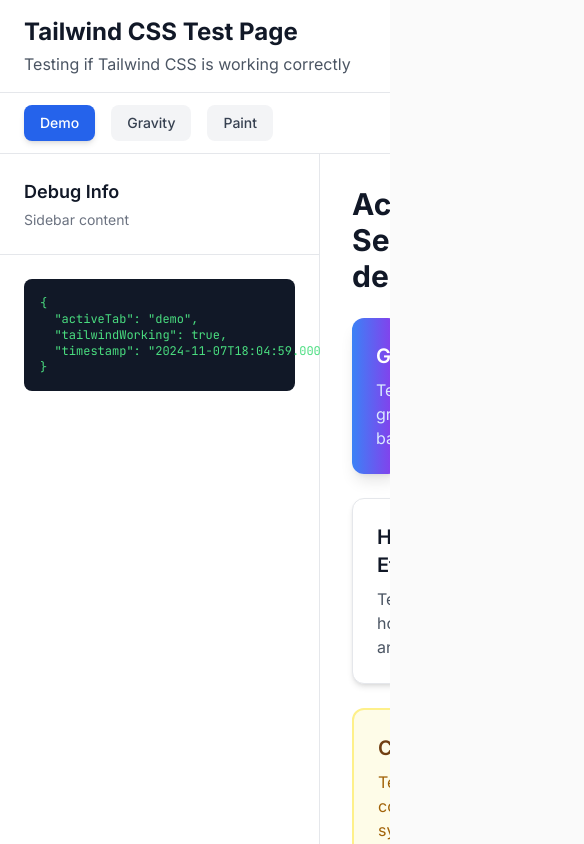
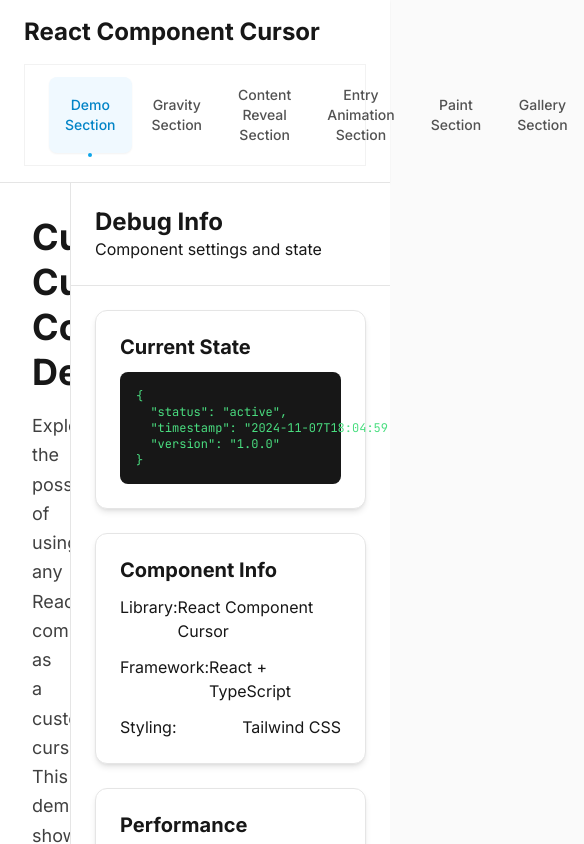
Before and after one commit to yhattav/react-component-cursor, a React (Vite) app in the folder example/: page / in a window 390 px wide. Shown: the whole page, 584 px wide, since content can reach past the window. Built offline with nearby package versions, Linux system fonts and the light colour scheme.

Commit message:
initial structure

```diff
--- a/example/src/App.tsx
+++ b/example/src/App.tsx
@@ -1,132 +1,45 @@
 import React, { useState } from 'react';
+import { Navigation, Sidebar } from './components';
+import { DemoSection } from './sections/DemoSection';
 
 function App() {
-  const [activeTab, setActiveTab] = useState('demo');
+  const [activeSection, setActiveSection] = useState('demo');
+
+  const sections = [
+    { id: 'demo', name: 'Demo', title: 'Demo Section', height: 'auto', component: DemoSection },
+    { id: 'gravity', name: 'Gravity', title: 'Gravity Section', height: 'auto', component: () => <div className="p-8"><h2 className="text-2xl font-bold text-neutral-900">Gravity Section</h2><p className="text-neutral-600 mt-2">Coming soon...</p></div> },
+    { id: 'content-reveal', name: 'Content Reveal', title: 'Content Reveal Section', height: 'auto', component: () => <div className="p-8"><h2 className="text-2xl font-bold text-neutral-900">Content Reveal Section</h2><p className="text-neutral-600 mt-2">Coming soon...</p></div> },
+    { id: 'entry-animation', name: 'Entry Animation', title: 'Entry Animation Section', height: 'auto', component: () => <div className="p-8"><h2 className="text-2xl font-bold text-neutral-900">Entry Animation Section</h2><p className="text-neutral-600 mt-2">Coming soon...</p></div> },
+    { id: 'paint', name: 'Paint', title: 'Paint Section', height: 'auto', component: () => <div className="p-8"><h2 className="text-2xl font-bold text-neutral-900">Paint Section</h2><p className="text-neutral-600 mt-2">Coming soon...</p></div> },
+    { id: 'gallery', name: 'Gallery', title: 'Gallery Section', height: 'auto', component: () => <div className="p-8"><h2 className="text-2xl font-bold text-neutral-900">Gallery Section</h2><p className="text-neutral-600 mt-2">Coming soon...</p></div> },
+  ];
+
+  const activeComponent = sections.find(section => section.id === activeSection)?.component;
+  const ActiveComponent = activeComponent || (() => <div>Section not found</div>);
 
   return (
-    <div className="h-screen w-screen flex flex-col bg-gradient-to-br from-blue-50 to-purple-50">
-      {/* Test Header */}
-      <header className="w-full bg-white shadow-md border-b border-gray-200">
+    <div className="h-screen w-screen flex flex-col bg-neutral-50">
+      {/* Header */}
+      <header className="w-full bg-white shadow-sm border-b border-neutral-200 flex-shrink-0">
         <div className="px-6 py-4">
-          <h1 className="text-2xl font-bold text-gray-900">Tailwind CSS Test Page</h1>
-          <p className="text-gray-600 mt-1">Testing if Tailwind CSS is working correctly</p>
+          <h1 className="text-2xl font-bold text-neutral-900 mb-4">React Component Cursor</h1>
+          <Navigation
+            sections={sections}
+            activeSection={activeSection}
+            onSectionChange={setActiveSection}
+          />
         </div>
       </header>
 
-      {/* Test Navigation */}
-      <nav className="w-full bg-white border-b border-gray-200 px-6 py-3">
-        <div className="flex space-x-4">
-          {['demo', 'gravity', 'paint'].map((tab) => (
-            <button
-              key={tab}
-              onClick={() => setActiveTab(tab)}
-              className={`
-                px-4 py-2 rounded-lg font-medium text-sm transition-all duration-200
-                ${activeTab === tab
-                  ? 'bg-blue-600 text-white shadow-md'
-                  : 'bg-gray-100 text-gray-700 hover:bg-gray-200'
-                }
-              `}
-            >
-              {tab.charAt(0).toUpperCase() + tab.slice(1)}
-            </button>
-          ))}
-        </div>
-      </nav>
+      {/* Main Layout */}
+      <div className="flex-1 flex overflow-hidden">
+        {/* Main Content Area */}
+        <main className="flex-1 bg-white overflow-auto">
+          <ActiveComponent />
+        </main>
 
-      {/* Main Layout Container */}
-      <div className="flex-1 flex overflow-hidden">
-        {/* Left Sidebar */}
-        <aside className="w-80 bg-white border-r border-gray-200 flex-shrink-0">
-          <div className="h-full flex flex-col">
-            <div className="p-6 border-b border-gray-200">
-              <h2 className="text-lg font-semibold text-gray-900">Debug Info</h2>
-              <p className="text-sm text-gray-500 mt-1">Sidebar content</p>
-            </div>
-            <div className="flex-1 p-6">
-              <div className="bg-gray-900 rounded-lg p-4">
-                <pre className="text-xs text-green-400 font-mono">
-{JSON.stringify({
-  activeTab,
-  tailwindWorking: true,
-  timestamp: new Date().toISOString()
-}, null, 2)}
-                </pre>
-              </div>
-            </div>
-          </div>
-        </aside>
-
-        {/* Main Content */}
-        <main className="flex-1 bg-white overflow-auto">
-          <div className="p-8">
-            <div className="max-w-4xl mx-auto">
-              <h2 className="text-3xl font-bold text-gray-900 mb-6">
-                Active Section: {activeTab}
-              </h2>
-
-              {/* Test Cards */}
-              <div className="grid grid-cols-1 md:grid-cols-2 lg:grid-cols-3 gap-6 mb-8">
-                <div className="bg-gradient-to-r from-blue-500 to-purple-600 rounded-xl p-6 text-white shadow-lg hover:shadow-xl transition-shadow duration-200">
-                  <h3 className="text-xl font-semibold mb-2">Gradients</h3>
-                  <p className="text-blue-100">Testing gradient backgrounds</p>
-                </div>
-
-                <div className="bg-white rounded-xl p-6 border border-gray-200 shadow-md hover:shadow-lg transition-all duration-200 hover:-translate-y-1">
-                  <h3 className="text-xl font-semibold text-gray-900 mb-2">Hover Effects</h3>
-                  <p className="text-gray-600">Testing hover animations</p>
-                </div>
-
-                <div className="bg-yellow-50 rounded-xl p-6 border-2 border-yellow-200">
-                  <h3 className="text-xl font-semibold text-yellow-900 mb-2">Colors</h3>
-                  <p className="text-yellow-700">Testing color system</p>
-                </div>
-              </div>
-
-              {/* Test Buttons */}
-              <div className="flex flex-wrap gap-4 mb-8">
-                <button className="bg-blue-600 hover:bg-blue-700 text-white font-medium px-6 py-3 rounded-lg transition-colors duration-200">
-                  Primary Button
-                </button>
-                <button className="bg-gray-100 hover:bg-gray-200 text-gray-700 font-medium px-6 py-3 rounded-lg border border-gray-300 transition-colors duration-200">
-                  Secondary Button
-                </button>
-                <button className="border-2 border-blue-600 text-blue-600 hover:bg-blue-50 font-medium px-6 py-3 rounded-lg transition-colors duration-200">
-                  Outline Button
-                </button>
-              </div>
-
-              {/* Test Typography */}
-              <div className="prose max-w-none">
-                <h3 className="text-2xl font-bold text-gray-900 mb-4">Typography Test</h3>
-                <p className="text-gray-700 leading-relaxed mb-4">
-                  This is a test paragraph to verify that Tailwind CSS typography classes are working correctly.
-                  The text should be properly styled with the right font family, size, and spacing.
-                </p>
-                <ul className="list-disc list-inside text-gray-700 space-y-2">
-                  <li>Flexbox layout: <span className="text-green-600 font-semibold">✓ Working</span></li>
-                  <li>Color system: <span className="text-green-600 font-semibold">✓ Working</span></li>
-                  <li>Spacing utilities: <span className="text-green-600 font-semibold">✓ Working</span></li>
-                  <li>Hover effects: <span className="text-green-600 font-semibold">✓ Working</span></li>
-                  <li>Responsive grid: <span className="text-green-600 font-semibold">✓ Working</span></li>
-                </ul>
-              </div>
-
-              {/* Test Responsive Layout */}
-              <div className="mt-8 p-6 bg-gray-50 rounded-xl">
-                <h4 className="text-lg font-semibold text-gray-900 mb-4">Responsive Test</h4>
-                <div className="grid grid-cols-1 sm:grid-cols-2 lg:grid-cols-4 gap-4">
-                  {[1, 2, 3, 4].map((num) => (
-                    <div key={num} className="bg-white p-4 rounded-lg border border-gray-200">
-                      <div className="w-full h-16 bg-gradient-to-r from-indigo-500 to-purple-500 rounded mb-3"></div>
-                      <p className="text-sm text-gray-600">Item {num}</p>
-                    </div>
-                  ))}
-                </div>
-              </div>
-            </div>
-          </div>
-        </main>
+        {/* Right Sidebar */}
+        <Sidebar />
       </div>
     </div>
   );
--- /dev/null
+++ b/example/src/components/Sidebar.tsx
@@ -0,0 +1,85 @@
+import React from 'react';
+import { Card, Typography } from './ui';
+
+const { Title, Text } = Typography;
+
+interface SidebarProps {
+  className?: string;
+}
+
+export const Sidebar: React.FC<SidebarProps> = ({ className = '' }) => {
+  return (
+    <aside className={`w-80 bg-white border-l border-neutral-200 flex-shrink-0 ${className}`}>
+      <div className="h-full flex flex-col">
+        {/* Header */}
+        <div className="p-6 border-b border-neutral-200">
+          <Title level={3}>Debug Info</Title>
+          <Text className="text-neutral-500">Component settings and state</Text>
+        </div>
+
+        {/* Content */}
+        <div className="flex-1 p-6 overflow-auto">
+          <div className="space-y-6">
+            {/* Current State */}
+            <Card className="p-4">
+              <Title level={4} className="mb-3">Current State</Title>
+              <div className="bg-neutral-900 rounded-lg p-4">
+                <pre className="text-xs text-green-400 font-mono">
+{JSON.stringify({
+  status: 'active',
+  timestamp: new Date().toISOString(),
+  version: '1.0.0'
+}, null, 2)}
+                </pre>
+              </div>
+            </Card>
+
+            {/* Component Info */}
+            <Card className="p-4">
+              <Title level={4} className="mb-3">Component Info</Title>
+              <div className="space-y-3">
+                <div className="flex justify-between">
+                  <Text className="text-neutral-600">Library:</Text>
+                  <Text className="font-medium">React Component Cursor</Text>
+                </div>
+                <div className="flex justify-between">
+                  <Text className="text-neutral-600">Framework:</Text>
+                  <Text className="font-medium">React + TypeScript</Text>
+                </div>
+                <div className="flex justify-between">
+                  <Text className="text-neutral-600">Styling:</Text>
+                  <Text className="font-medium">Tailwind CSS</Text>
+                </div>
+              </div>
+            </Card>
+
+            {/* Performance */}
+            <Card className="p-4">
+              <Title level={4} className="mb-3">Performance</Title>
+              <div className="space-y-2">
+                <div className="flex justify-between items-center">
+                  <Text className="text-neutral-600">Bundle Size:</Text>
+                  <span className="text-xs bg-green-100 text-green-800 px-2 py-1 rounded-full font-medium">
+                    &lt;10KB
+                  </span>
+                </div>
+                <div className="flex justify-between items-center">
+                  <Text className="text-neutral-600">Dependencies:</Text>
+                  <span className="text-xs bg-blue-100 text-blue-800 px-2 py-1 rounded-full font-medium">
+                    Minimal
+                  </span>
+                </div>
+                <div className="flex justify-between items-center">
+                  <Text className="text-neutral-600">React Version:</Text>
+                  <span className="text-xs bg-primary-100 text-primary-800 px-2 py-1 rounded-full font-medium">
+                    18+
+                  </span>
+                </div>
+              </div>
+            </Card>
+          </div>
+        </div>
+      </div>
+    </aside>
+  );
+};
--- /dev/null
+++ b/example/src/components/index.ts
@@ -0,0 +1,5 @@
+export { Navigation } from './Navigation';
+export { Sidebar } from './Sidebar';
+export { DebugInfo } from './DebugInfo';
+export { CustomCursorButton } from './CustomCursorButton';
+export * from './ui';
```
Also changed, not shown: example/public/test.html (deleted, +0 -35 lines).
